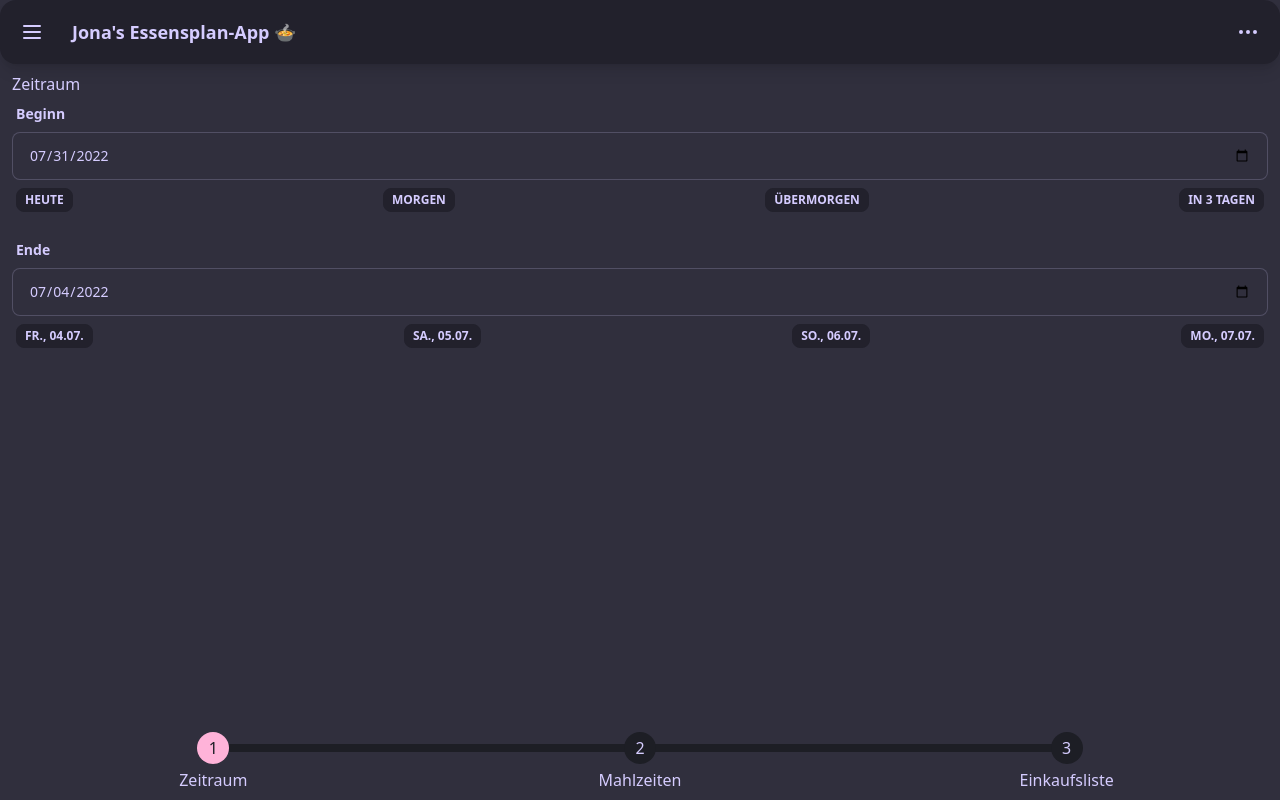
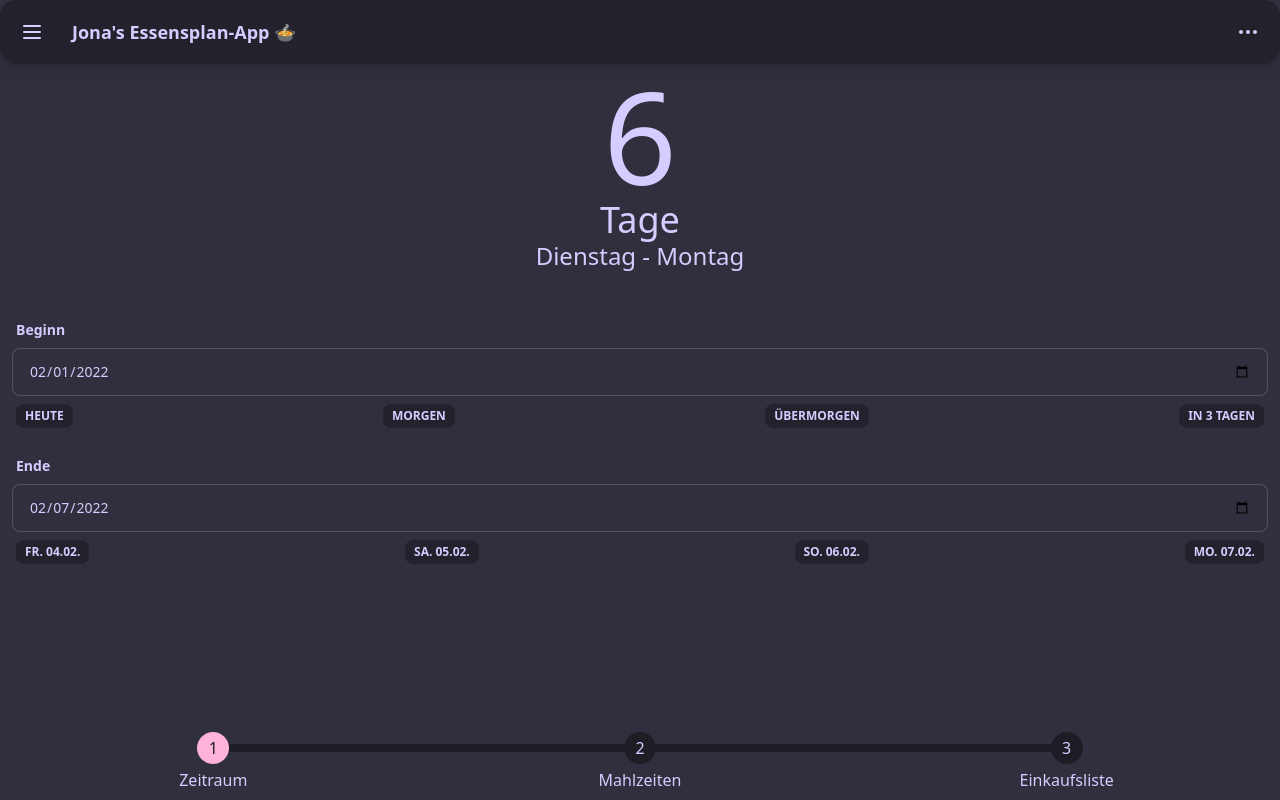
Before and after one commit to JonaLoeffler/mealplanner, a Vue app: page /plan/date in a window 1280 px wide. Built offline with nearby package versions, Linux system fonts and the light colour scheme.

Commit message:
Add date input view

```diff
--- a/lib/types.ts
+++ b/lib/types.ts
@@ -1,14 +1,28 @@
+import { DateTime } from "luxon";
+
 type unit = "Stk." | "kg" | "g" | "ml" | "l" | "pc" | "cup" | "pound" | "tsp";
 
+class Day {
+  readonly date: DateTime;
+  readonly lunch: Recipe;
+  readonly dinner: Recipe;
+
+  constructor(date: DateTime, lunch: Recipe, dinner: Recipe) {
+    this.date = date;
+    this.lunch = lunch;
+    this.dinner = dinner;
+  }
+}
+
 class Mealplan {
-  readonly start: Date;
-  readonly lunches: Recipe[];
-  readonly dinners: Recipe[];
+  start: DateTime;
+  end: DateTime;
+  days?: Day[];
 
-  constructor(start: Date, lunches: Recipe[], dinners: Recipe[]) {
+  constructor(start: DateTime, end: DateTime, days: Day[]) {
     this.start = start;
-    this.lunches = lunches;
-    this.dinners = dinners;
+    this.end = end;
+    this.days = days;
   }
 }
 
@@ -46,4 +60,4 @@ class Step {
 
 type Cookbook = Recipe[];
 
-export { Cookbook, Ingredient, Mealplan, Recipe, Step, unit };
+export { Cookbook, Ingredient, Mealplan, Recipe, Step, unit, Day };
--- /dev/null
+++ b/src/shims-vuex.d.ts
@@ -0,0 +1,7 @@
+import { Store } from "./store/index";
+
+declare module "@vue/runtime-core" {
+  interface ComponentCustomProperties {
+    $store: Store;
+  }
+}
--- a/src/store/index.ts
+++ b/src/store/index.ts
@@ -1,41 +1,11 @@
-import { createStore, MutationTree, GetterTree } from "vuex";
-import recipes from "../../data/recipes";
-import { Cookbook, Recipe } from "../../lib/types";
+import { createStore } from "vuex";
 
-export interface State {
-  recipes: Cookbook;
-  selected: Recipe | null;
-}
+import plan from "./modules/plan";
+import recipes from "./modules/recipes";
 
-export interface Mutations extends MutationTree<State> {
-  setSelected(state: State, recipe: Recipe | null): void;
-}
-
-export interface Getters extends GetterTree<State, unknown> {
-  recipes: (state: State) => Cookbook;
-  selected: (state: State) => Recipe | null;
-}
-
-const state: State = {
-  recipes: recipes,
-  selected: null,
-};
-
-const mutations: Mutations = {
-  setSelected(state, recipe: Recipe | null) {
-    state.selected = recipe;
+export const store = createStore({
+  modules: {
+    plan,
+    recipes,
   },
-};
-
-const getters: Getters = {
-  recipes: (state) => state.recipes,
-  selected: (state) => state.selected,
-};
-
-export const store = createStore<State>({
-  state,
-  mutations,
-  getters,
-  actions: {},
-  modules: {},
 });
--- /dev/null
+++ b/src/store/modules/plan.ts
@@ -0,0 +1,64 @@
+import { MutationTree, GetterTree } from "vuex";
+import { Mealplan, Day } from "../../../lib/types";
+import { DateTime } from "luxon";
+
+interface State {
+  new: Mealplan;
+}
+
+interface Mutations extends MutationTree<State> {
+  setStart(state: State, start: DateTime): void;
+  setEnd(state: State, start: DateTime): void;
+}
+
+interface Getters extends GetterTree<State, unknown> {
+  getStart: (state: State) => DateTime;
+  getEnd: (state: State) => DateTime;
+}
+
+const state: State = {
+  new: new Mealplan(
+    DateTime.now().plus({ days: 1 }),
+    DateTime.now().plus({ days: 7 }),
+    [] as Day[]
+  ),
+};
+
+const mutations: Mutations = {
+  setStart(state: State, start: DateTime) {
+    state.new.start = start.set({
+      hour: 0,
+      minute: 0,
+      second: 0,
+      millisecond: 0,
+    });
+
+    if (state.new.end <= state.new.start) {
+      state.new.end = state.new.start.plus({ days: 1 });
+    }
+  },
+  setEnd(state: State, end: DateTime) {
+    state.new.end = end.set({
+      hour: 0,
+      minute: 0,
+      second: 0,
+      millisecond: 0,
+    });
+
+    if (state.new.end <= state.new.start) {
+      state.new.end = state.new.start.plus({ days: 1 });
+    }
+  },
+};
+
+const getters: Getters = {
+  getStart: (state: State): DateTime => state.new.start,
+  getEnd: (state: State): DateTime => state.new.end,
+};
+
+export default {
+  namespaced: true,
+  state,
+  mutations,
+  getters,
+};
--- /dev/null
+++ b/src/store/modules/recipes.ts
@@ -0,0 +1,40 @@
+import { MutationTree, GetterTree } from "vuex";
+import recipes from "../../../data/recipes";
+import { Cookbook, Recipe } from "../../../lib/types";
+
+interface State {
+  recipes: Cookbook;
+  selected: Recipe | null;
+}
+
+interface Mutations extends MutationTree<State> {
+  select(state: State, recipe: Recipe | null): void;
+}
+
+interface Getters extends GetterTree<State, unknown> {
+  all: (state: State) => Cookbook;
+  selected: (state: State) => Recipe | null;
+}
+
+const state: State = {
+  recipes: recipes,
+  selected: null,
+};
+
+const mutations: Mutations = {
+  select(state, recipe: Recipe | null) {
+    state.selected = recipe;
+  },
+};
+
+const getters: Getters = {
+  all: (state) => state.recipes,
+  selected: (state) => state.selected,
+};
+
+export default {
+  namespaced: true,
+  state,
+  mutations,
+  getters,
+};
--- a/src/views/Recipe.vue
+++ b/src/views/Recipe.vue
@@ -24,7 +24,7 @@
 
 <script lang="ts">
 import { defineComponent } from "vue";
-import { mapState } from "vuex";
+import { mapGetters } from "vuex";
 import Ingredients from "./../components/Ingredients.vue";
 
 export default defineComponent({
@@ -33,7 +33,7 @@ export default defineComponent({
     Ingredients,
   },
   computed: {
-    ...mapState({ recipe: "selected" }),
+    ...mapGetters({ recipe: "recipes/selected" }),
   },
 });
 </script>
--- a/src/views/Recipes.vue
+++ b/src/views/Recipes.vue
@@ -14,19 +14,19 @@
 </template>
 
 <script lang="ts">
-import { mapState, mapMutations } from "vuex";
+import { mapGetters, mapMutations } from "vuex";
 import { defineComponent } from "vue";
 import { Recipe } from "../../lib/types";
 
 export default defineComponent({
   name: "Recipes",
   computed: {
-    ...mapState(["recipes"]),
+    ...mapGetters({ recipes: "recipes/all" }),
   },
   methods: {
-    ...mapMutations(["setSelected"]),
+    ...mapMutations({ select: "recipes/select" }),
     selectRecipe(recipe: Recipe) {
-      this.setSelected(recipe);
+      this.select(recipe);
 
       this.$router.push("/recipe");
     },
--- a/src/views/plan/SelectTimePeriod.vue
+++ b/src/views/plan/SelectTimePeriod.vue
@@ -1,6 +1,19 @@
 <template>
   <div class="mx-3">
-    <h2>Zeitraum</h2>
+    <div class="flex flex-col mb-10">
+      <span class="text-9xl text-center">
+        {{ days.toFixed(0) }}
+      </span>
+      <div class="text-4xl text-center">
+        <span v-if="days == 1">Tag</span>
+        <span v-else>Tage</span>
+      </div>
+      <div class="text-2xl text-center">
+        <span>{{ start.setLocale("de").toFormat("EEEE") }}</span>
+        -
+        <span>{{ end.setLocale("de").toFormat("EEEE") }}</span>
+      </div>
+    </div>
 
     <div class="form-control w-full mb-3">
       <label class="label">
@@ -10,21 +23,22 @@
         name="start"
         type="date"
         class="input input-bordered w-full"
-        :value="mealplan.start.toFormat('yyyy-mm-dd')"
-        @input="mealplan.start = $event.target.value"
+        v-model="_start"
       />
       <label class="label">
         <span
           class="label-text-alt"
           v-for="button in startDates"
           v-bind:key="button.text"
-          ><button
+        >
+          <button
             class="btn btn-xs"
-            @click="this.mealplan.start = button.value"
+            @click="_start = $event.target.value"
+            :value="button.value"
           >
             {{ button.text }}
-          </button></span
-        >
+          </button>
+        </span>
       </label>
     </div>
 
@@ -36,18 +50,18 @@
         name="start"
         type="date"
         class="input input-bordered w-full"
-        :value="mealplan.end.toFormat('yyyy-mm-dd')"
-        @input="mealplan.end = $event.target.value"
+        v-model="_end"
       />
       <label class="label">
-        <span
-          class="label-text-alt"
-          v-for="button in endDates"
-          v-bind:key="button.text"
-          ><button class="btn btn-xs" @click="this.mealplan.end = button.value">
-            {{ button.value.setLocale("de").toFormat("EEE, dd.mm.") }}
-          </button></span
-        >
+        <span class="label-text-alt" v-for="date in endDates" v-bind:key="date">
+          <button
+            class="btn btn-xs"
+            @click="_end = $event.target.value"
+            :value="date"
+          >
+            {{ date.setLocale("de").toFormat("EEE dd.MM.") }}
+          </button>
+        </span>
       </label>
     </div>
   </div>
@@ -55,6 +69,7 @@
 
 <script lang="ts">
 import { DateTime } from "luxon";
+import { mapGetters } from "vuex";
 import { defineComponent } from "vue";
 
 export default defineComponent({
@@ -62,42 +77,49 @@ export default defineComponent({
   data() {
     return {
       startDates: [
-        {
-          text: "Heute",
-          value: DateTime.now().plus({ days: 0 }),
-        },
-        {
-          text: "Morgen",
-          value: DateTime.now().plus({ days: 1 }),
-        },
-        {
-          text: "Übermorgen",
-          value: DateTime.now().plus({ days: 2 }),
-        },
-        {
-          text: "in 3 Tagen",
-          value: DateTime.now().plus({ days: 3 }),
-        },
+        { text: "Heute", value: DateTime.now().plus({ days: 0 }) },
+        { text: "Morgen", value: DateTime.now().plus({ days: 1 }) },
+        { text: "Übermorgen", value: DateTime.now().plus({ days: 2 }) },
+        { text: "in 3 Tagen", value: DateTime.now().plus({ days: 3 }) },
       ],
       endDates: [
-        {
-          value: DateTime.now().plus({ days: 4 }),
-        },
-        {
-          value: DateTime.now().plus({ days: 5 }),
-        },
-        {
-          value: DateTime.now().plus({ days: 6 }),
-        },
-        {
-          value: DateTime.now().plus({ days: 7 }),
-        },
+        DateTime.now().plus({ days: 4 }),
+        DateTime.now().plus({ days: 5 }),
+        DateTime.now().plus({ days: 6 }),
+        DateTime.now().plus({ days: 7 }),
       ],
-      mealplan: {
-        start: DateTime.now(),
-        end: DateTime.now().plus({ days: 4 }),
+    };
+  },
+  computed: {
+    ...mapGetters({
+      start: "plan/getStart",
+      end: "plan/getEnd",
+    }),
+    days: function (): number {
+      return this.end.diff(this.start, "days").days;
+    },
+    _start: {
+      get(): DateTime {
+        return this.$store.getters["plan/getStart"].toISODate();
       },
-    };
+      set(value: string | DateTime): void {
+        const date =
+          value instanceof DateTime ? value : DateTime.fromISO(value);
+
+        this.$store.commit("plan/setStart", date);
+      },
+    },
+    _end: {
+      get(): DateTime {
+        return this.$store.getters["plan/getEnd"].toISODate();
+      },
+      set(value: string | DateTime): void {
+        const date =
+          value instanceof DateTime ? value : DateTime.fromISO(value);
+
+        this.$store.commit("plan/setEnd", date);
+      },
+    },
   },
 });
 </script>
```
